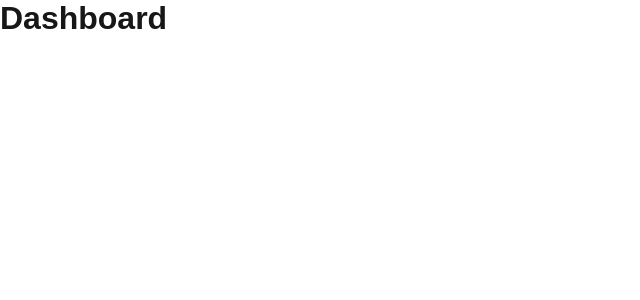
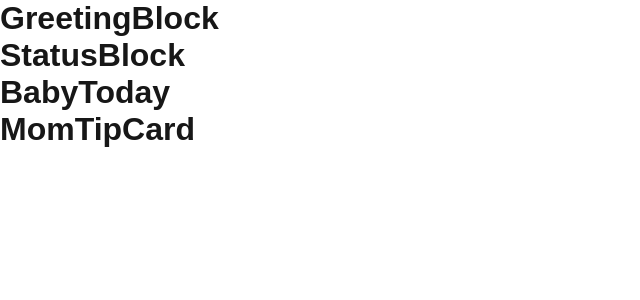
Before and after one commit to ZViacheslavV/fullstack-genesis-project-fs, a Next.js app: page / in a window 1280 px wide. Shown: the top 300 px of the page, without its empty margins (0-640 px from the left). Built offline with nearby package versions, Linux system fonts and the light colour scheme.

Commit message:
add dash expl

```diff
--- a/app/page.tsx
+++ b/app/page.tsx
@@ -1,3 +1,10 @@
-const Home = () => <h1>Dashboard</h1>;
+const Home = () => (
+  <>
+    <h1>GreetingBlock</h1>
+    <h1>StatusBlock</h1>
+    <h1>BabyToday</h1>
+    <h1>MomTipCard</h1>
+  </>
+);
 
 export default Home;
```
